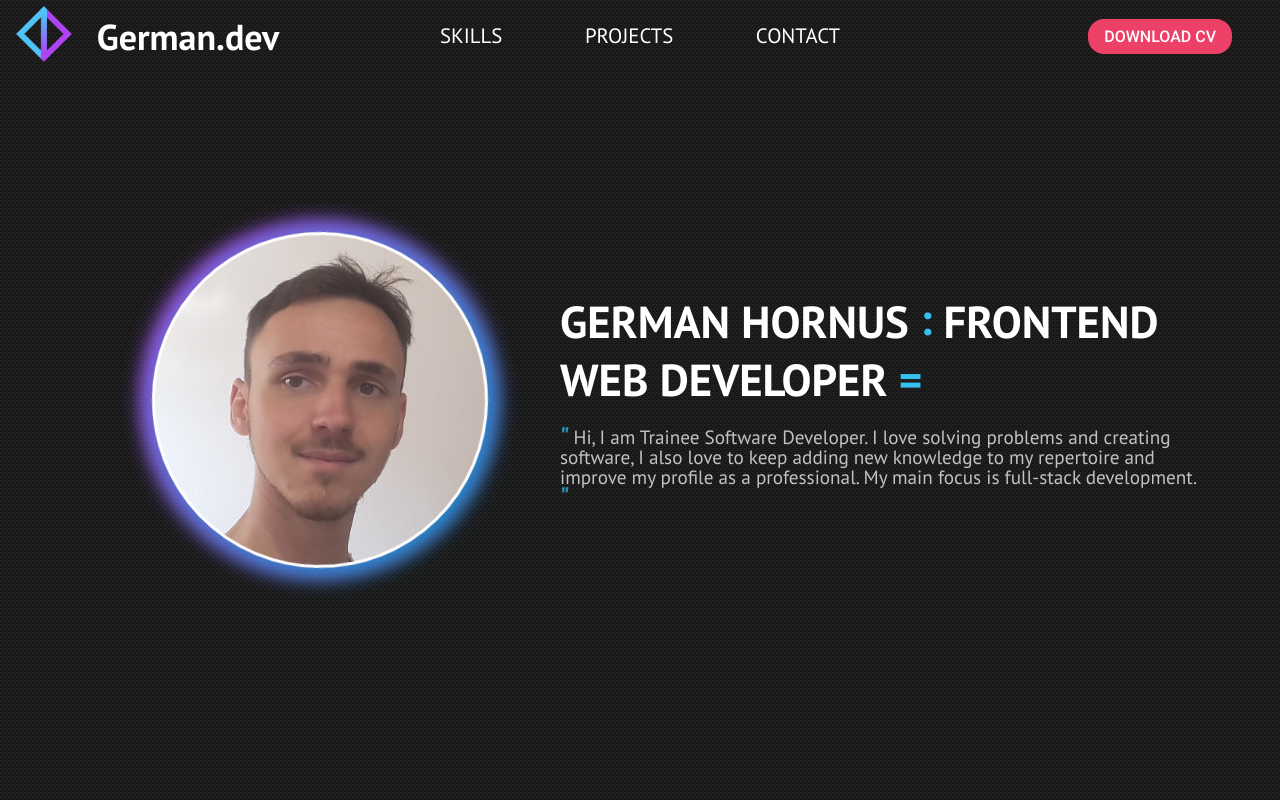
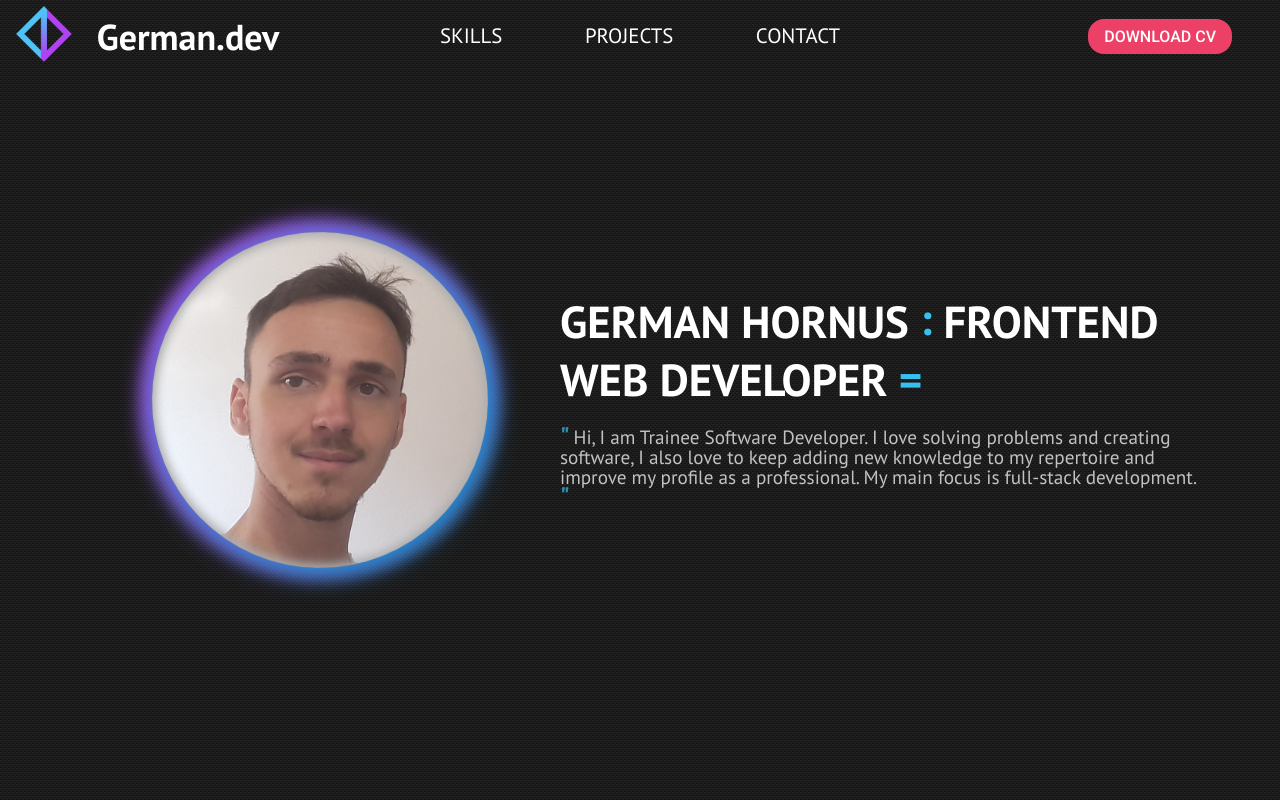
Before and after one commit to charly8888/portfolio, a React (Vite) app: page / in a window 1280 px wide. Shown: the top 800 px of the page. Built offline with nearby package versions, Linux system fonts and the light colour scheme.

Commit message:
fix shadox

```diff
--- a/src/components/Presentation/components/presentationContainer.module.scss
+++ b/src/components/Presentation/components/presentationContainer.module.scss
@@ -55,10 +55,10 @@
   position: absolute;
   width: 100%;
   height: 100%;
-  border: 0.2rem solid #ffffff;
   border-radius: 50%;
   box-shadow: 5px 5px 25px 0px #0093c4, -5px -5px 25px 0px #b645ea,
-    -5px 5px 25px 0px #8b73ec, 5px -5px 25px 0px #8b73ec;
+    -5px 5px 25px 0px #8b73ec, 5px -5px 25px 0px #8b73ec,
+    inset 0px 0px 10px 4px rgb(173, 173, 173);
   animation-name: rotate360;
   animation-duration: 3s;
   animation-iteration-count: infinite;
```
